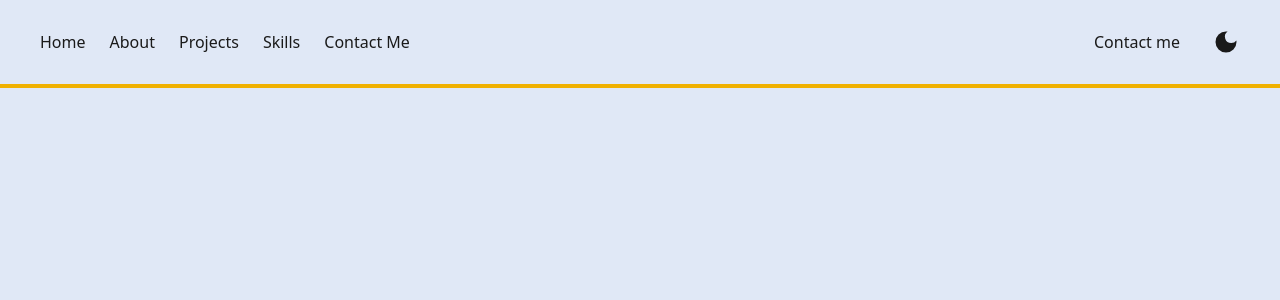
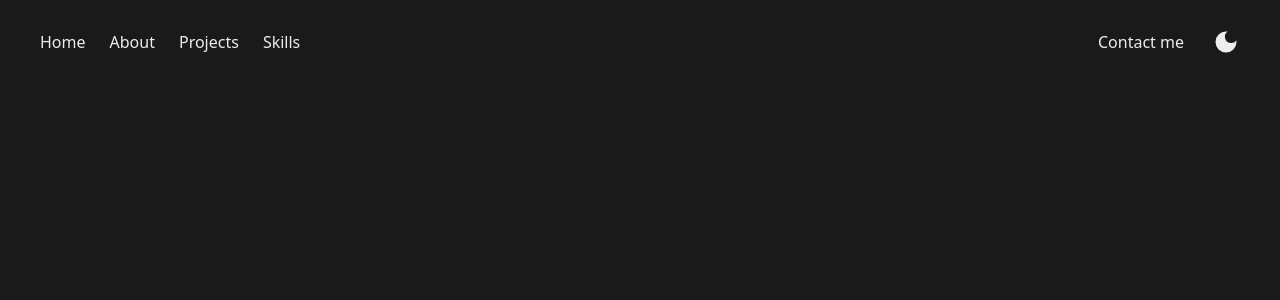
Before and after one commit to FopefoluwaIkufisile/New-Portfolio, a Next.js app: page / in a window 1280 px wide. Both pictures are taken after a click on the button 1226 px from the left and 42 px from the top of the page. Shown: the top 300 px of the page. Built offline with nearby package versions, Linux system fonts and the light colour scheme.

Commit message:
completed basic light and dark mode

```diff
--- a/src/app/globals.css
+++ b/src/app/globals.css
@@ -7,10 +7,6 @@
   --secondary-color: #f3f4f6;
 }
 
-body.no-transition,
-body.no-transition * {
-  transition: none !important;
-}
 
 
 body.dark {
--- a/src/app/layout.tsx
+++ b/src/app/layout.tsx
@@ -14,20 +14,6 @@ export default function RootLayout({
 }>) {
   return (
     <html lang="en">
-      <head>
-        <script
-          dangerouslySetInnerHTML={{
-            __html: `
-              (function() {
-                const theme = localStorage.getItem('theme');
-                if (theme === 'dark') {
-                  document.body.classList.add('dark');
-                }
-              })();
-            `,
-          }}
-        />
-      </head>
       <body className={` antialiased min-h-screen`}>
         <Navbar />
         {children}
--- a/src/app/page.tsx
+++ b/src/app/page.tsx
@@ -3,7 +3,7 @@
 const Home = () => {
   return (
     <div
-      className="border-2 border-yellow-500 -40"
+      className="-40"
     ></div>
   );
 };
--- a/src/components/Navbar.tsx
+++ b/src/components/Navbar.tsx
@@ -9,32 +9,32 @@ const Navbar = () => {
   const [dark, setDark] = useState(false);
 
   useEffect(() => {
-    const isDark = localStorage.getItem("theme") === "dark";
-    setDark(isDark);
-    document.documentElement.classList.toggle("dark", isDark);
-  }, []);
+    document.body.classList.toggle("dark", dark);
+
+  }, [dark]);
 
   const toggleTheme = () => {
-    const next = !dark;
-    setDark(next);
-    document.documentElement.classList.toggle("dark", next);
-    localStorage.setItem("theme", next ? "dark" : "light");
+    setDark(!dark);
   };
 
   return (
     <nav className="flex items-center justify-between px-10 py-7 bg-transparent">
       <div className="flex gap-6">
         {navLinks.map(({ name, url }: INavbar) => (
-          <a href={url} key={name}>
+          <a href={url} key={name} className="font-medium">
             {name}
           </a>
         ))}
       </div>
 
-      <div className="flex items-center gap-8">
+      <div className="flex items-center gap-7">
         <a href="#contact">Contact me</a>
-        <button onClick={toggleTheme}>
-          {dark ? <MdDarkMode className="size-7" /> : <MdOutlineLightMode className="size-7" />}
+        <button onClick={toggleTheme} className="cursor-pointer">
+          {dark ? (
+            <MdDarkMode className="size-7" />
+          ) : (
+            <MdOutlineLightMode className="size-7" />
+          )}
         </button>
       </div>
     </nav>
--- a/src/constants/data.tsx
+++ b/src/constants/data.tsx
@@ -17,8 +17,4 @@ export const navLinks: INavbar[] = [
     name: "Skills",
     url: "/",
   },
-  {
-    name: "Contact Me",
-    url: "/",
-  },
 ];
```
